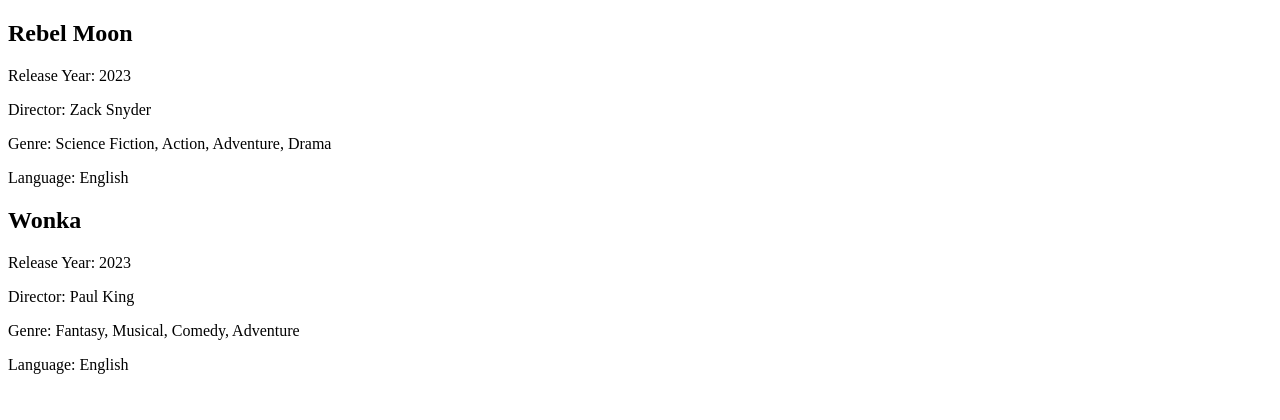
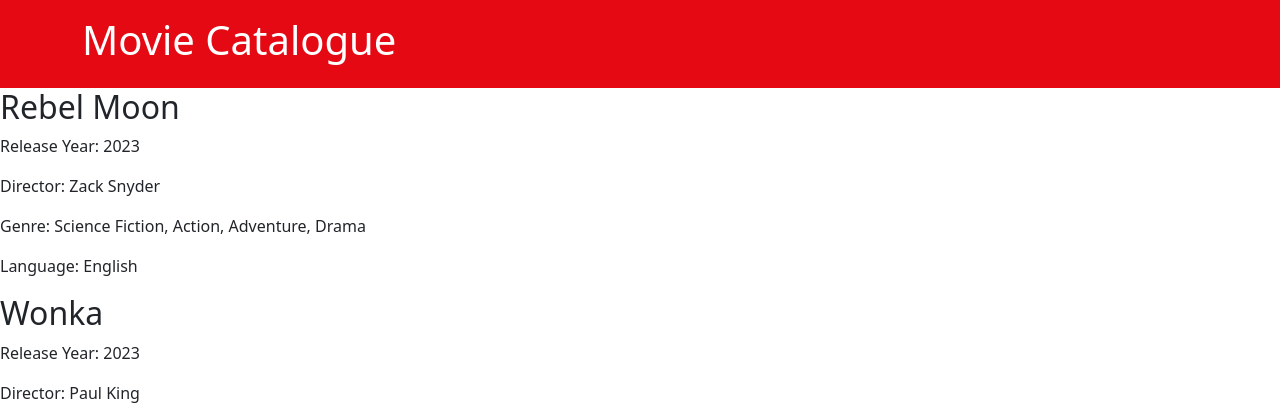
Before and after one commit to OgataiKhan/php-oop-1, a PHP site: page / in a window 1280 px wide. Shown: the top 420 px of the page. Run offline with PHP 8.4, Linux system fonts and the light colour scheme.

Commit message:
feat: bootstrap & header

```diff
--- /dev/null
+++ b/_partials/header.php
@@ -0,0 +1,5 @@
+<header class="py-3">
+  <div class="container">
+    <h1>Movie Catalogue</h1>
+  </div>
+</header>
--- a/index.php
+++ b/index.php
@@ -10,9 +10,18 @@ require_once __DIR__ . '/src/db.php';
   <meta charset="UTF-8">
   <meta name="viewport" content="width=device-width, initial-scale=1.0">
   <title>PHP OOP 1</title>
+  <!-- Bootstrap -->
+  <link href="https://cdn.jsdelivr.net/npm/bootstrap@5.3.2/dist/css/bootstrap.min.css" rel="stylesheet" integrity="sha384-T3c6CoIi6uLrA9TneNEoa7RxnatzjcDSCmG1MXxSR1GAsXEV/Dwwykc2MPK8M2HN" crossorigin="anonymous">
+  <!-- /Bootstrap -->
+  <!-- My css -->
+  <link rel="stylesheet" href="src/css/style.css">
+  <!-- /My css -->
 </head>
 
 <body>
+  <?php
+  include __DIR__ . '/_partials/header.php';
+  ?>
   <?php
   foreach ($movies as $movie) {
     echo "<div>";
--- /dev/null
+++ b/src/css/style.css
@@ -0,0 +1,10 @@
+/*
+*********
+RESET
+*********
+*/
+
+header {
+  background-color: #E50914;
+  color: #FFFFFF;
+}
```
